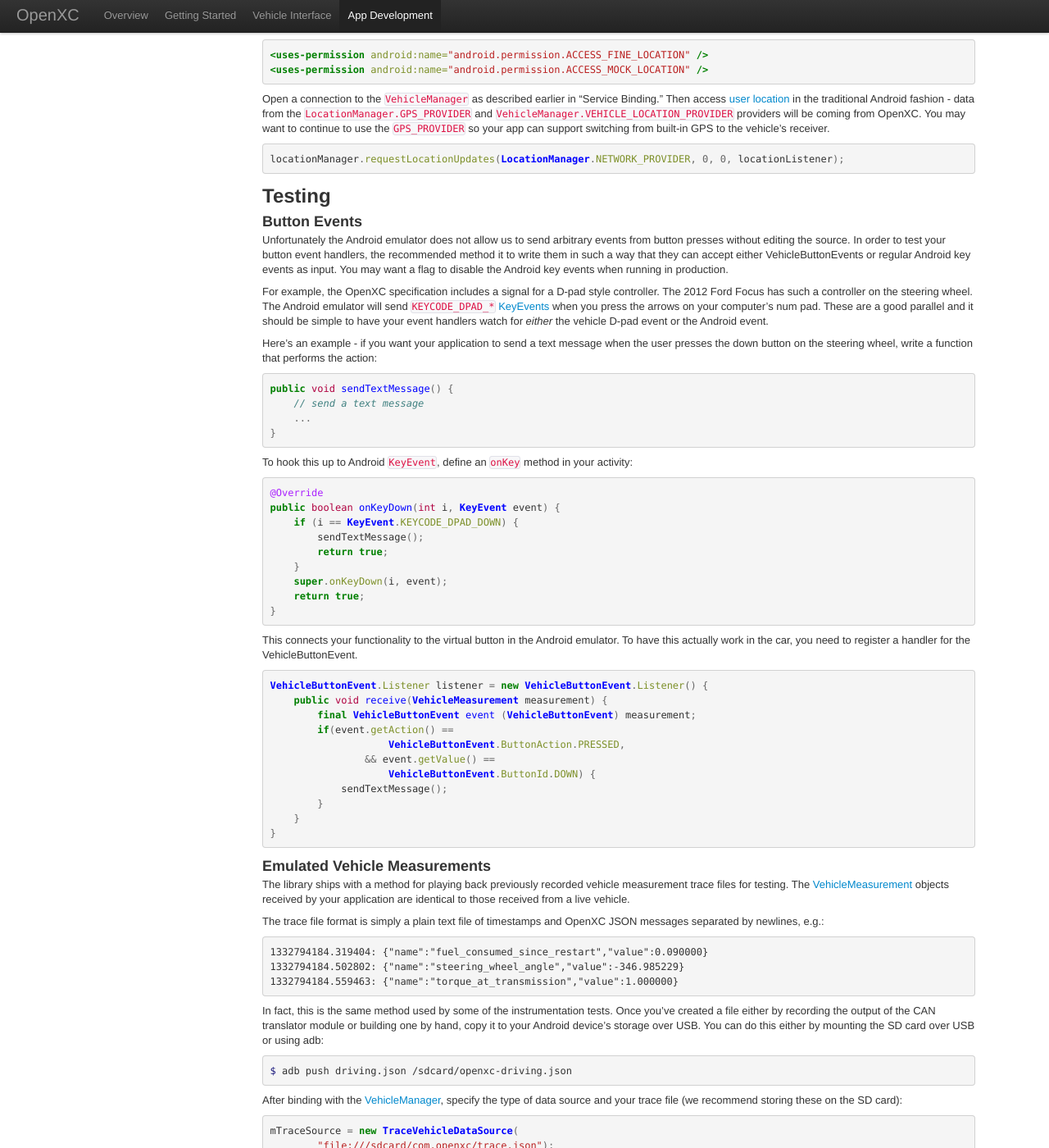
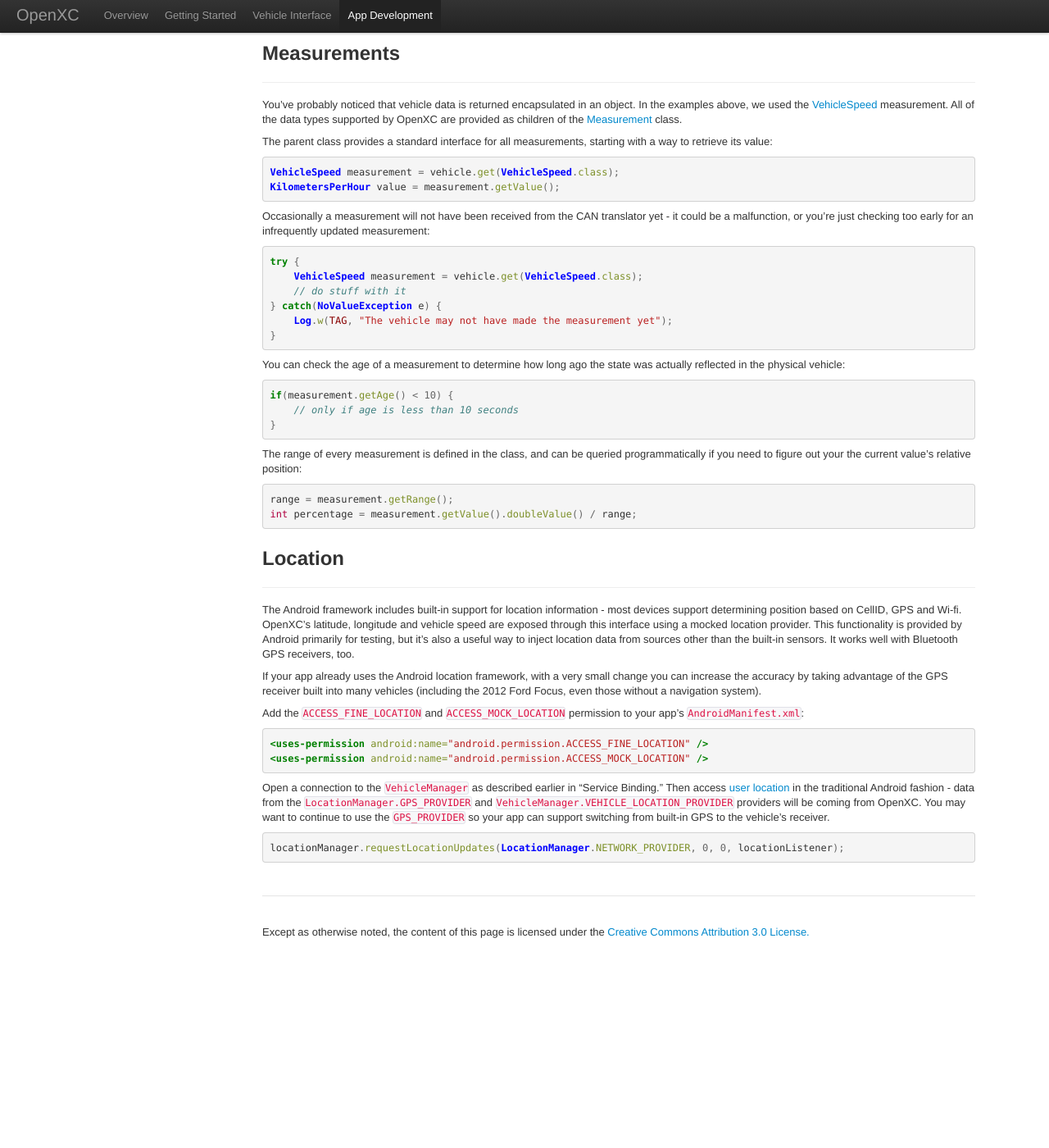
Before and after one commit to openxc/openxcplatform.com, a Jekyll site: the page built from android/api-guide.mkd, in a window 1280 px wide and 1400 px high, scrolled down 1694 px. Shown: the whole window at 82% size. Built offline with Jekyll 4.4.1, drawn with Linux system fonts in a browser that asks for light colours; nearby versions of some CDN libraries; Markdown is read by kramdown in place of the engine named in the settings; after the commit the page ends 2925 px from its top, so only the background shows below that; some of the changed text lies outside the part shown.

Commit message:
Reorganize API guide page, mark placeholders for new content.

```diff
--- a/_layouts/default.html
+++ b/_layouts/default.html
@@ -68,11 +68,11 @@
                     <li><a href="/vehicle-interface/assembly.html">Assembly</a></li>
                     <li><a href="/vehicle-interface/output-format.html">Output Format</a></li>
 
-                    <li class="nav-header">App Development</li>
-                    <li><a href="/android/index.html">Android Library</a></li>
-                    <li><a href="/android/api-guide.html">Library Usage</a></li>
+                    <li class="nav-header">Android Host Device</li>
+                    <li><a href="/android/index.html">Hardware</a></li>
+                    <li><a href="/android/api-guide.html">Library API Guide</a></li>
                     <li><a href="/android/testing.html">Testing</a></li>
-                    <li><a href="/openxc-android">Documentation</a></li>
+                    <li><a href="/openxc-android">Reference</a></li>
                     </ul></li>
                 </ul>
             </div>
--- a/android/api-guide.mkd
+++ b/android/api-guide.mkd
@@ -1,17 +1,63 @@
 ---
 layout: default
+title: Android Library API Guide - OpenXC
 ---
 
-Android Library Usage
-=============
+<div class="page-header">
+    <h1>Android Library API Guide</h1>
+</div>
 
 Vehicle measurements are accessed through an [Android service][services]. Your
-application connects to an in-process [VehicleManager][] which handles reading
-fresh data from the vehicle.
+application connects to an in-process [VehicleManager](#vehicle-manager) which
+handles reading fresh data from the vehicle.
 
 This document describes the interface for the OpenXC library **version 2.0**.
 
-### Service Binding
+<div class="page-header">
+    <h2>Concepts</h2>
+</div>
+
+**Remote and Local Service**
+
+TODO
+
+**Data Pipeline**
+
+TODO
+
+**Source**
+
+A data source injects new measurements into the OpenXC vehicle service. Sources
+can be added by the internal vehicle service itself (e.g. the source that
+connects to a USB device), the [Enabler][] (e.g. a Bluetooth device source) or
+an app (e.g. the trace source, as in the [tutorial][]).
+
+At whatever level you add the source, its data is made available to all other
+OpenXC apps in the system. This is because even when a source is added to the
+[VehicleManager][], it ferries incoming measurements back to the
+[VehicleService][]. Client apps can create and add their own custom sources,
+and when the client app is destroyed by Android the source will no longer send
+any data.
+
+<div class="alert alert-info">
+The <a href="/openxc-android/reference/com/openxc/sources/ApplicationSource.html">
+ApplicationSource</a> is a special case - it's the method by which data from an
+app's custom source is propagated back to the
+<a href="/openxc-android/reference/com/openxc/remote/VehicleService.html">VehicleService</a>
+ and then all other apps.
+</div>
+
+**Sink**
+
+TODO
+
+**Enabler**
+
+TODO
+
+<div class="page-header">
+    <h2><a name="vehicle-manager">VehicleManager Service</a></h2>
+</div>
 
 You must first [bind][binding] with the [VehicleManager][] before you can receive
 any vehicle data.
@@ -42,7 +88,9 @@
 };
 {% endhighlight %}
 
-### Synchronous
+<div class="page-header">
+    <h2>Synchronous Measurements</h2>
+</div>
 
 Once the service is bound and you have a connection to it in your activity, you
 can receive measurements on demand (i.e. synchronously).
@@ -57,14 +105,16 @@
 }
 {% endhighlight %}
 
-### Asynchronous
+<div class="page-header">
+    <h2>Asynchronous Measurements</h2>
+</div>
 
 If you need to be kept up-to-date on any vehicle measurement, you can also
 register with the service to be notified of updates.
 
 {% highlight java %}
 VehicleSpeed.Listener listener = new VehicleSpeed.Listener() {
-    public void receive(VehicleMeasurement measurement) {
+    public void receive(Measurement measurement) {
         final VehicleSpeed speed = (VehicleSpeed) measurement;
         // do stuff with the measurement
     }
@@ -72,7 +122,9 @@
 vehicle.addListener(VehicleSpeed.class, listener);
 {% endhighlight %}
 
-### Measurements
+<div class="page-header">
+    <h2>Measurements</h2>
+</div>
 
 You've probably noticed that vehicle data is returned encapsulated in an object.
 In the examples above, we used the [VehicleSpeed][] measurement. All of the data
@@ -82,7 +134,8 @@
 with a way to retrieve its value:
 
 {% highlight java %}
-vehicle.get(VehicleSpeed.class);
+VehicleSpeed measurement = vehicle.get(VehicleSpeed.class);
+KilometersPerHour value = measurement.getValue();
 {% endhighlight %}
 
 Occasionally a measurement will not have been received from the CAN translator
@@ -113,10 +166,12 @@
 
 {% highlight java %}
 range = measurement.getRange();
-int percentage = measurement.getValue() / range;
+int percentage = measurement.getValue().doubleValue() / range;
 {% endhighlight %}
 
-### Location
+<div class="page-header">
+    <h2>Location</h2>
+</div>
 
 The Android framework includes built-in support for location information - most
 devices support determining position based on CellID, GPS and Wi-fi. OpenXC's
@@ -151,129 +206,11 @@
 {% endhighlight %}
 
 [user location]: http://developer.android.com/guide/topics/location/obtaining-user-location.html
-
-## Testing
-
-### Button Events
-
-Unfortunately the Android emulator does not allow us to send arbitrary events
-from button presses without editing the source. In order to test your button
-event handlers, the recommended method it to write them in such a way that they
-can accept either VehicleButtonEvents or regular Android key events as input.
-You may want a flag to disable the Android key events when running in
-production.
-
-For example, the OpenXC specification includes a signal for a D-pad style
-controller. The 2012 Ford Focus has such a controller on the steering wheel.
-The Android emulator will send `KEYCODE_DPAD_*`
-[KeyEvents](http://developer.android.com/reference/android/view/KeyEvent.html)
-when you press the arrows on your computer's num pad. These are a good parallel
-and it should be simple to have your event handlers watch for *either* the
-vehicle D-pad event or the Android event.
-
-Here's an example - if you want your application to send a text message when the
-user presses the down button on the steering wheel, write a function that
-performs the action:
-
-{% highlight java %}
-public void sendTextMessage() {
-    // send a text message
-    ...
-}
-{% endhighlight %}
-
-To hook this up to Android `KeyEvent`, define an `onKey` method in your
-activity:
-
-{% highlight java %}
-@Override
-public boolean onKeyDown(int i, KeyEvent event) {
-    if (i == KeyEvent.KEYCODE_DPAD_DOWN) {
-        sendTextMessage();
-        return true;
-    }
-    super.onKeyDown(i, event);
-    return true;
-}
-{% endhighlight %}
-
-This connects your functionality to the virtual button in the Android emulator.
-To have this actually work in the car, you need to register a handler for the
-VehicleButtonEvent.
-
-{% highlight java %}
-VehicleButtonEvent.Listener listener = new VehicleButtonEvent.Listener() {
-    public void receive(VehicleMeasurement measurement) {
-        final VehicleButtonEvent event (VehicleButtonEvent) measurement;
-        if(event.getAction() ==
-                    VehicleButtonEvent.ButtonAction.PRESSED,
-                && event.getValue() ==
-                    VehicleButtonEvent.ButtonId.DOWN) {
-            sendTextMessage();
-        }
-    }
-}
-{% endhighlight %}
-
-### Emulated Vehicle Measurements
-
-The library ships with a method for playing back previously recorded vehicle
-measurement trace files for testing. The [VehicleMeasurement][] objects received
-by your application are identical to those received from a live vehicle.
-
-The trace file format is simply a plain text file of timestamps and OpenXC JSON
-messages separated by newlines, e.g.:
-
-    1332794184.319404: {"name":"fuel_consumed_since_restart","value":0.090000}
-    1332794184.502802: {"name":"steering_wheel_angle","value":-346.985229}
-    1332794184.559463: {"name":"torque_at_transmission","value":1.000000}
-
-In fact, this is the same method used by some of the instrumentation tests. Once
-you've created a file either by recording the output of the CAN translator
-module or building one by hand, copy it to your Android device's storage over
-USB. You can do this either by mounting the SD card over USB or using adb:
-
-{% highlight sh %}
-$ adb push driving.json /sdcard/openxc-driving.json
-{% endhighlight %}
-
-After binding with the
-[VehicleManager][], specify the type of data source and your trace file (we
-recommend storing these on the SD card):
-
-{% highlight java %}
-mTraceSource = new TraceVehicleDataSource(
-        "file:///sdcard/com.openxc/trace.json");
-mVehicleManager.addSource(mTraceSource);
-    "file:///sdcard/com.openxc/trace.json");
-{% endhighlight %}
-
-Don't forget to also remove this data source when you activity pauses,
-otherwise you could start the trace playback multiple times simultaneously:
-
-{% highlight java %}
-public void onPause() {
-    ...
-    if(mIsBound) {
-        mVehicleManager.removeSource(mTraceSource);
-        ...
-    }
-}
-{% endhighlight %}
-
-We have two short trace files available for testing: [idling while parked][] and
-a [short drive][].
-
-[short drive]: https://github.com/openxc/openxc-android/blob/tracedashboard/examples/res/raw/driving
-[idling while parked]: https://github.com/openxc/openxc-android/blob/tracedashboard/examples/res/raw/parked
-
-[apache]: http://www.apache.org/licenses/LICENSE-2.0.html
 [binding]: http://developer.android.com/guide/topics/fundamentals/bound-services.html#Binding)
 [services]: http://developer.android.com/guide/topics/fundamentals/services.html
-[AIDL]: http://developer.android.com/guide/developing/tools/aidl.html
-[OpenXC]: http://openxcplatform.com
-
-[VehicleManager]: /openxc-android/com/openxc/VehicleManager.html
-[VehicleMeasurement]: /openxc-android/com/openxc/measurements/VehicleMeasurement.html
-[VehicleSpeed]: /openxc-android/com/openxc/measurements/VehicleSpeed.html
-[Measurement]: /openxc-android/com/openxc/measurements/Measurement.html
+[VehicleManager]: /openxc-android/reference/com/openxc/VehicleManager.html
+[VehicleService]: /openxc-android/reference/com/openxc/remote/VehicleService.html
+[VehicleSpeed]: /openxc-android/reference/com/openxc/measurements/VehicleSpeed.html
+[Measurement]: /openxc-android/reference/com/openxc/measurements/Measurement.html
+[Enabler]: /getting-started/library-installation.html#enabler
+[tutorial]: /getting-started/tutorial.html
--- a/android/index.mkd
+++ b/android/index.mkd
@@ -1,32 +1,50 @@
 ---
 layout: default
+title: Android Host Device - OpenXC
 ---
 
-Android Host
-=============
+<div class="page-header">
+    <h1>Android Host Device</h1>
+</div>
 
 OpenXC applications are standard Android applications that use the OpenXC
-library in conjunction with a vehicle interface module connected to a USB port.
+library in conjunction with a vehicle interface module connected to a USB port
+or via Bluetooth.
 
-There are only a few requirements for the Android hardware, or what we call the
-host device:
+The recommended vehicle interface is USB as it is much more robust and
+well-tested. When using USB, the host device must:
 
-* It must support **Android 3.1** or greater (i.e. API level 12 or greater)
-* It must have support **USB host mode** and provide a way to plug in a USB
+* Must support **Android 3.0** or greater (i.e. API level 12) if you plan to
+  use the standard USB vehicle interface.
+* Must have support **USB host mode** and provide a way to plug in a USB
   device - this does *not* mean the standard micro-USB port you use for
   debugging or copying files to the SD card. Some tablets offer a full-size
   USB port and others offer a dongle that exposes one.
 
-An Android device that is known to work well with OpenXC is the [Toshiba
-Thrive][thrive] - it's a relatively inexpensive Android tablet running 3.2
-Honeycomb and includes a full-size USB port. A device with 3G connectivity can
-make building web-enabled applications easier, but a 3G -> WiFi microcell can
-get aroudn this limitation quite easily (see the [FAQ](/faq.html) for
-more details).
+Bluetooth support is currently experimental but has the lowest hardware
+requirements. When using a Bluetooth-equipped CAN translator, the Android host
+device:
 
-## Motivation
+* Must support **Android 2.3** or greater (i.e. API level 10)
 
-The requires for the host device are quite flexible, but it's important that
+**Supported Devices**
+
+* Tablets
+    * [Toshiba Thrive][thrive] 10.1" - the reference device used by the core OpenXC
+      developers. This tablet includes a full-size USB port.
+* Phones
+    * Samsung [Galaxy Nexus][galaxynexus] - compatible with Bluetooth only.
+
+**Known Incompatible Devices**
+
+* Samsung Galaxy Tab - USB host mode is not fully enabled and is not compatible
+  with a USB CAN translator.
+
+<div class="page-header">
+    <h2>Motivation</h2>
+</div>
+
+The requirements for the host device are quite flexible, but it's important that
 OpenXC rally around a single platform to maximize compatibility and momentum.
 Ideally, the platform should be accessible to a wide range of programmers from
 novice to expert, and it should use a popular programming language. The barriers
--- a/android/testing.mkd
+++ b/android/testing.mkd
@@ -4,7 +4,7 @@
 ---
 
 <div class="page-header">
-    <h1>Android Testing</h1>
+    <h1>Testing</h1>
 </div>
 
 Before you can test your app in a vehicle, you will need to find or build a
@@ -12,5 +12,121 @@
 of kits with OpenXC signals defined for the 2012 Ford Focus. Join the project's
 [Google Group][gg] to find out how to get one of these.
 
+<div class="page-header">
+    <h2>Simulated Vehicle Data</h2>
+</div>
+
+The library ships with a method for playing back previously recorded vehicle
+measurement trace files for testing. The [VehicleMeasurement][] objects received
+by your application are identical to those received from a live vehicle.
+
+The trace file format is simply a plain text file of timestamps and OpenXC JSON
+messages separated by newlines, e.g.:
+
+    1332794184.319404: {"name":"fuel_consumed_since_restart","value":0.090000}
+    1332794184.502802: {"name":"steering_wheel_angle","value":-346.985229}
+    1332794184.559463: {"name":"torque_at_transmission","value":1.000000}
+
+In fact, this is the same method used by some of the instrumentation tests. Once
+you've created a file either by recording the output of the CAN translator
+module or building one by hand, copy it to your Android device's storage over
+USB. You can do this either by mounting the SD card over USB or using adb:
+
+{% highlight sh %}
+$ adb push driving.json /sdcard/openxc-driving.json
+{% endhighlight %}
+
+After binding with the
+[VehicleManager][], specify the type of data source and your trace file (we
+recommend storing these on the SD card):
+
+{% highlight java %}
+mTraceSource = new TraceVehicleDataSource(
+        "file:///sdcard/com.openxc/trace.json");
+mVehicleManager.addSource(mTraceSource);
+    "file:///sdcard/com.openxc/trace.json");
+{% endhighlight %}
+
+Don't forget to also remove this data source when you activity pauses,
+otherwise you could start the trace playback multiple times simultaneously:
+
+{% highlight java %}
+public void onPause() {
+    ...
+    if(mIsBound) {
+        mVehicleManager.removeSource(mTraceSource);
+        ...
+    }
+}
+{% endhighlight %}
+
+We have two short trace files available for testing: [idling while parked][] and
+a [short drive][].
+
+<div class="page-header">
+    <h2>Button Events</h2>
+</div>
+
+Unfortunately the Android emulator does not allow us to send arbitrary events
+from button presses without editing the source. In order to test your button
+event handlers, the recommended method it to write them in such a way that they
+can accept either VehicleButtonEvents or regular Android key events as input.
+You may want a flag to disable the Android key events when running in
+production.
+
+For example, the OpenXC specification includes a signal for a D-pad style
+controller. The 2012 Ford Focus has such a controller on the steering wheel.
+The Android emulator will send `KEYCODE_DPAD_*`
+[KeyEvents](http://developer.android.com/reference/android/view/KeyEvent.html)
+when you press the arrows on your computer's num pad. These are a good parallel
+and it should be simple to have your event handlers watch for *either* the
+vehicle D-pad event or the Android event.
+
+Here's an example - if you want your application to send a text message when the
+user presses the down button on the steering wheel, write a function that
+performs the action:
+
+{% highlight java %}
+public void sendTextMessage() {
+    // send a text message
+    ...
+}
+{% endhighlight %}
+
+To hook this up to Android `KeyEvent`, define an `onKey` method in your
+activity:
+
+{% highlight java %}
+@Override
+public boolean onKeyDown(int i, KeyEvent event) {
+    if (i == KeyEvent.KEYCODE_DPAD_DOWN) {
+        sendTextMessage();
+        return true;
+    }
+    super.onKeyDown(i, event);
+    return true;
+}
+{% endhighlight %}
+
+This connects your functionality to the virtual button in the Android emulator.
+To have this actually work in the car, you need to register a handler for the
+VehicleButtonEvent.
+
+{% highlight java %}
+VehicleButtonEvent.Listener listener = new VehicleButtonEvent.Listener() {
+    public void receive(VehicleMeasurement measurement) {
+        final VehicleButtonEvent event (VehicleButtonEvent) measurement;
+        if(event.getAction() ==
+                    VehicleButtonEvent.ButtonAction.PRESSED,
+                && event.getValue() ==
+                    VehicleButtonEvent.ButtonId.DOWN) {
+            sendTextMessage();
+        }
+    }
+}
+{% endhighlight %}
+
 [gg]: http://groups.google.com/group/openxc
 [vehicle interface]: http://openxcplatform.com/vehicle-interface/hardware
+[short drive]: https://github.com/openxc/openxc-android/blob/tracedashboard/examples/res/raw/driving
+[idling while parked]: https://github.com/openxc/openxc-android/blob/tracedashboard/examples/res/raw/parked
--- a/vehicle-interface/index.mkd
+++ b/vehicle-interface/index.mkd
@@ -108,7 +108,7 @@
 
 ![Completed CAN translator](/images/assembly/openxc-assembly-19.jpg)
 
-<h2><a href="#software">Software</a></h2>
+<h2><a name="software">Software</a></h2>
 
 The [cantranslator][] repository (only accessible if logged in to GitHub and
 with access to the early release) contains the C source code that runs on the
```
Also changed, not shown: other parts of android/index.mkd (+1 -0 lines).
